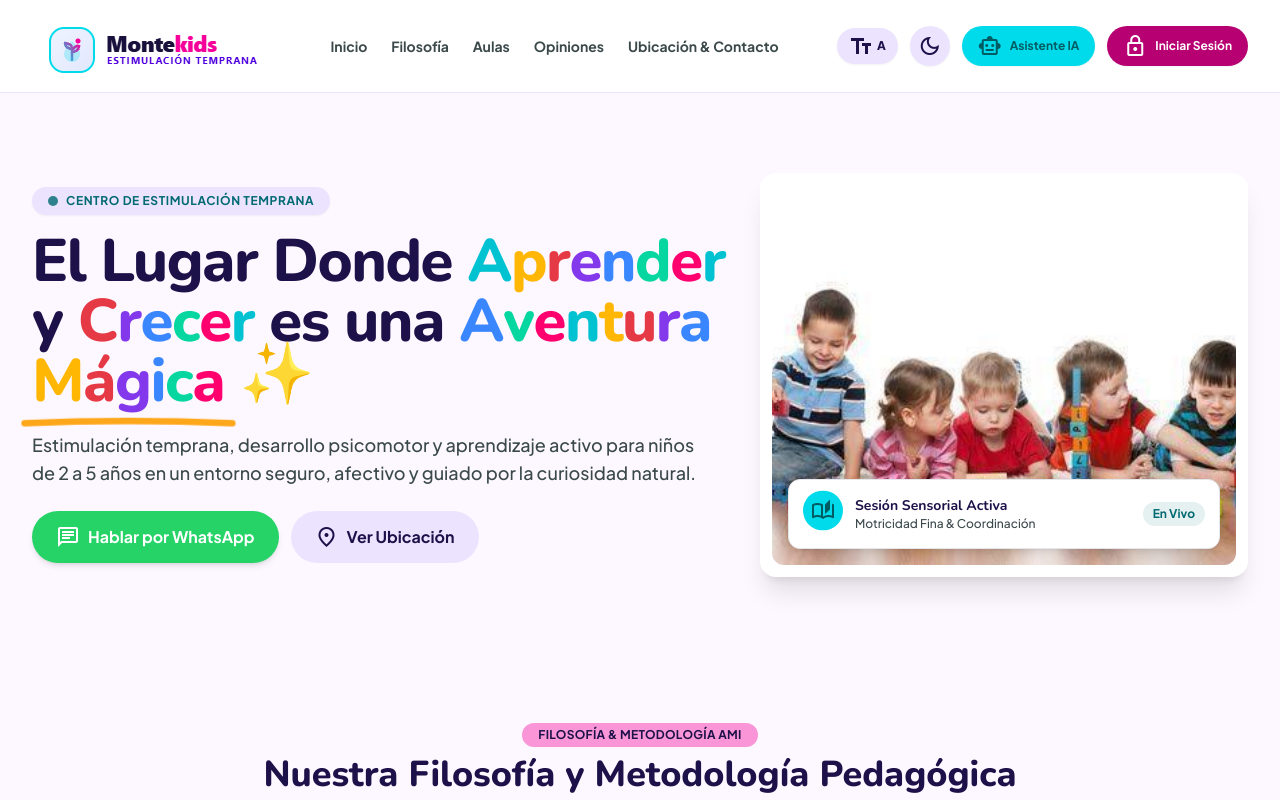
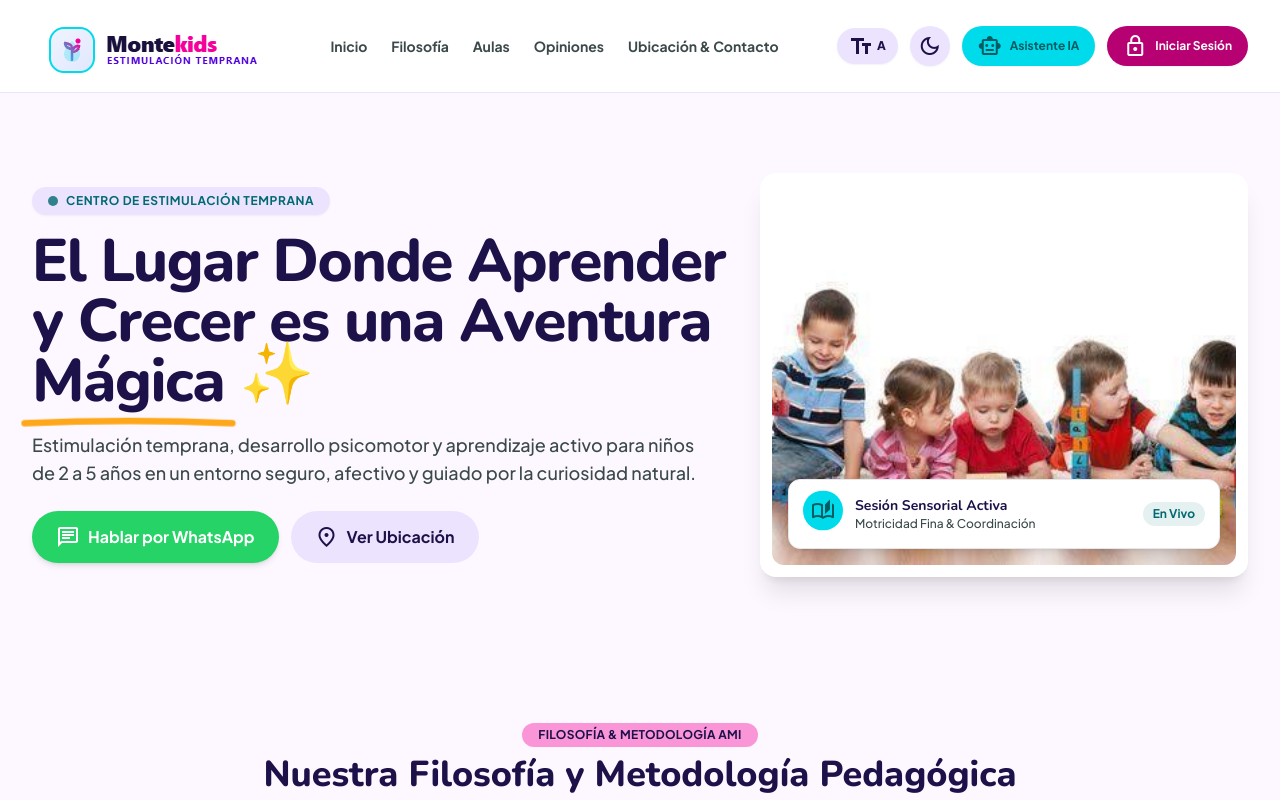
Before and after one commit to aleexds/MontekidsProyect, a React (Vite) app in the folder reactInicio/: page / in a window 1280 px wide. Shown: the top 800 px of the page. Built offline with nearby package versions, Linux system fonts and the light colour scheme.

Commit message:
ajusteHoverLetrasComp2

```diff
--- a/reactInicio/src/components/AnimatedInteractiveWord.jsx
+++ b/reactInicio/src/components/AnimatedInteractiveWord.jsx
@@ -1,27 +1,27 @@
 
 
-// Paleta cromática oficial e infantil para Montekids
-const COLOR_PALETTE = [
-  { base: 'text-[#00C2D1]', hover: 'hover:text-[#FFB703]' }, // Turquesa -> Amarillo
-  { base: 'text-[#FFB703]', hover: 'hover:text-[#E63946]' }, // Amarillo -> Rojo/Rosa
-  { base: 'text-[#E63946]', hover: 'hover:text-[#8338EC]' }, // Rojo -> Morado
-  { base: 'text-[#8338EC]', hover: 'hover:text-[#3A86FF]' }, // Morado -> Azul
-  { base: 'text-[#3A86FF]', hover: 'hover:text-[#06D6A0]' }, // Azul -> Verde
-  { base: 'text-[#06D6A0]', hover: 'hover:text-[#FF006E]' }, // Verde -> Magenta
-  { base: 'text-[#FF006E]', hover: 'hover:text-[#00C2D1]' }, // Magenta -> Turquesa
+// Paleta de colores vibrantes para la interacción hover
+const HOVER_COLORS = [
+  'hover:text-[#00C2D1]', // Turquesa
+  'hover:text-[#FFB703]', // Amarillo
+  'hover:text-[#E63946]', // Rojo
+  'hover:text-[#8338EC]', // Morado
+  'hover:text-[#3A86FF]', // Azul
+  'hover:text-[#06D6A0]', // Verde
+  'hover:text-[#FF006E]', // Magenta
 ];
 
 export default function AnimatedInteractiveWord({ word, extraClasses = '', startIndex = 0 }) {
   return (
     <span className={`inline-block ${extraClasses}`}>
       {word.split('').map((letter, index) => {
-        // Seleccionamos un color secuencial de la paleta para cada letra
-        const colorConfig = COLOR_PALETTE[(index + startIndex) % COLOR_PALETTE.length];
+        // Seleccionamos un color hover diferente para cada letra
+        const hoverColorClass = HOVER_COLORS[(index + startIndex) % HOVER_COLORS.length];
 
         return (
           <span
             key={index}
-            className={`interactive-letter ${colorConfig.base} ${colorConfig.hover}`}
+            className={`interactive-letter text-on-surface ${hoverColorClass}`}
           >
             {letter}
           </span>
```
